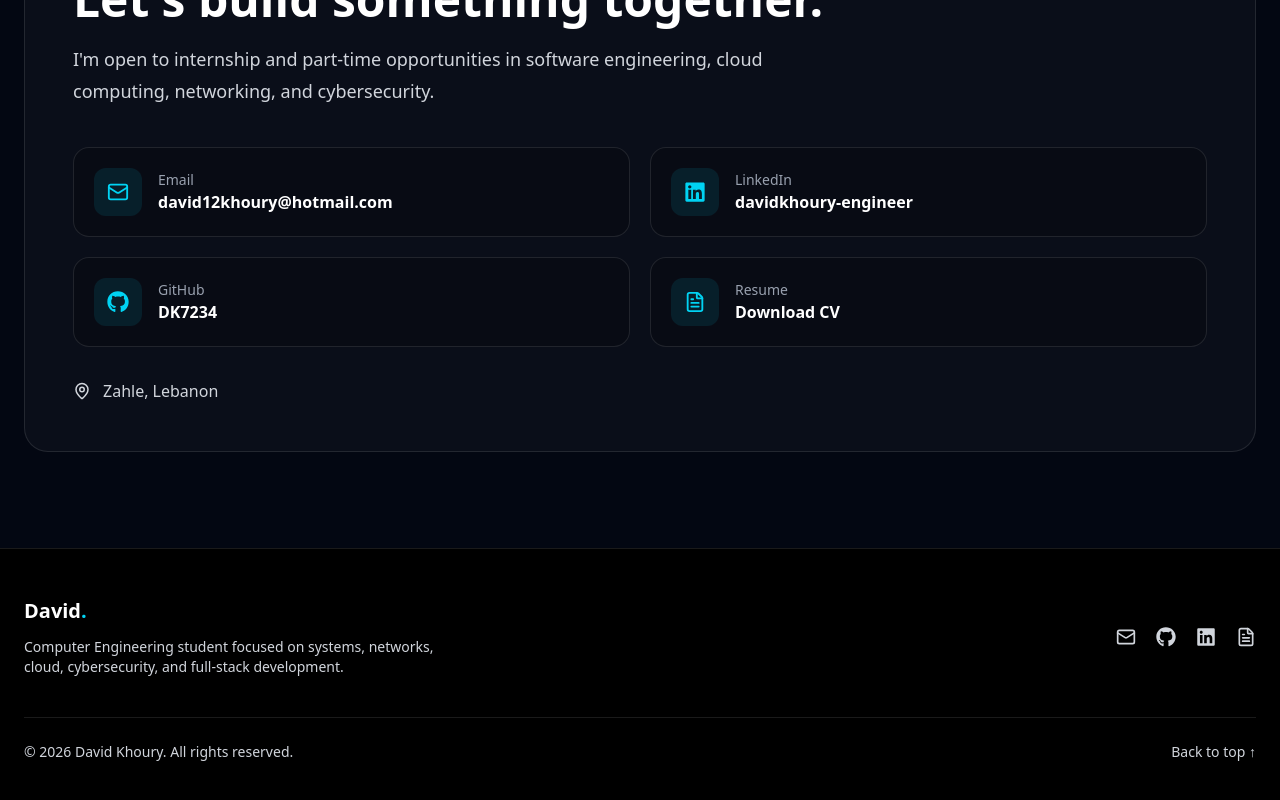
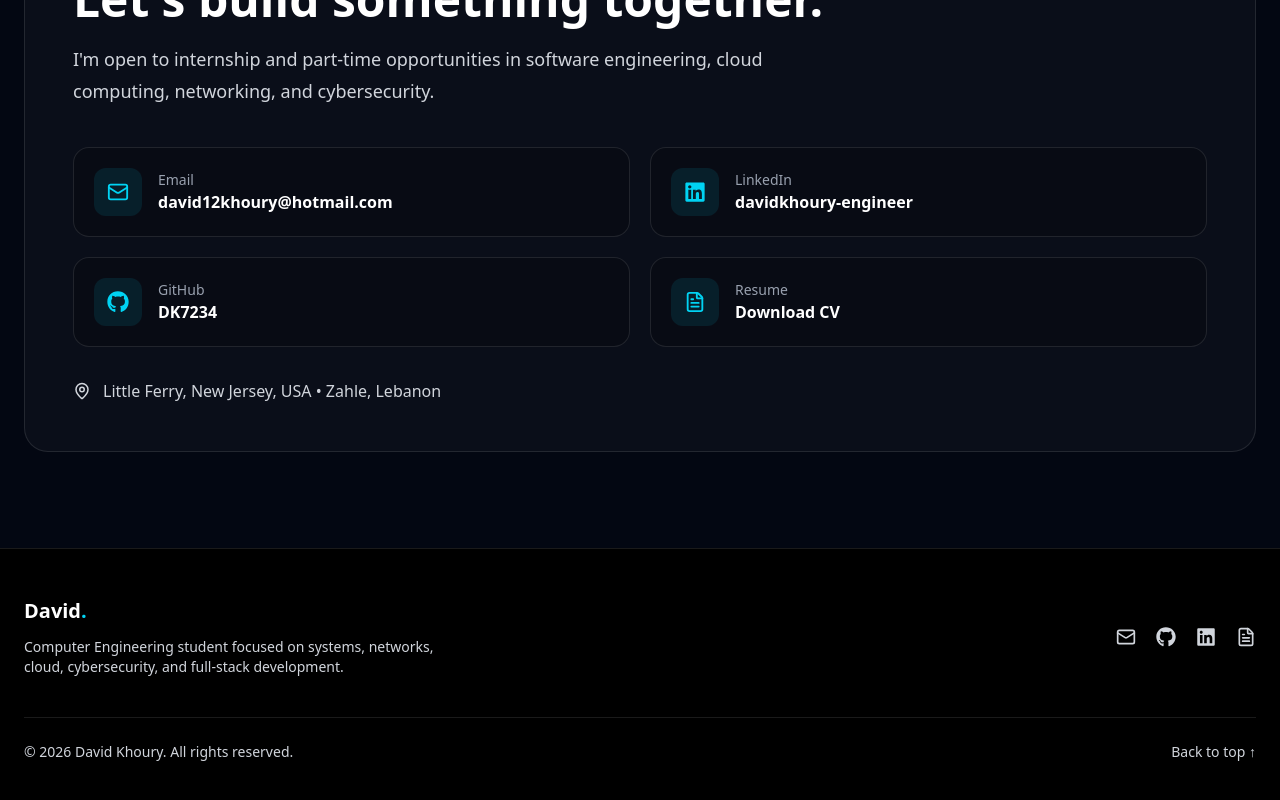
Before and after one commit to DK7234/portfolio, a Next.js app: page / in a window 1280 px wide. Shown: the part 5305-6105 px from the top of the page. Built offline with nearby package versions, Linux system fonts and the light colour scheme.

Commit message:
Add US location to contact section

```diff
--- a/components/home/Contact.tsx
+++ b/components/home/Contact.tsx
@@ -89,7 +89,7 @@ export default function Contact() {
 
           <div className="mt-8 flex items-center gap-3 text-gray-300">
             <MapPin size={18} className="shrink-0" />
-            <span>Zahle, Lebanon</span>
+            <span>Little Ferry, New Jersey, USA • Zahle, Lebanon</span>
           </div>
         </motion.div>
       </div>
```
